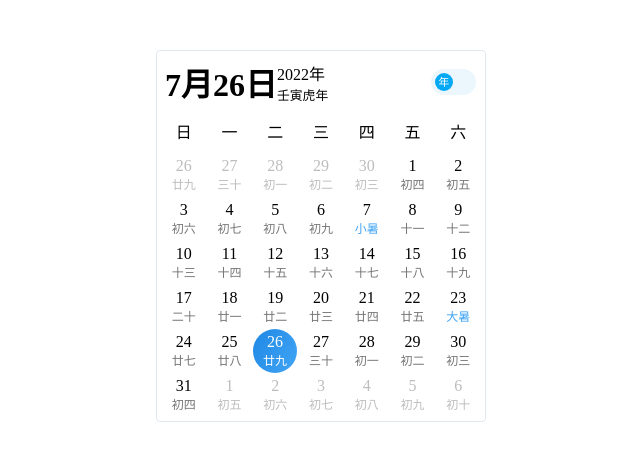
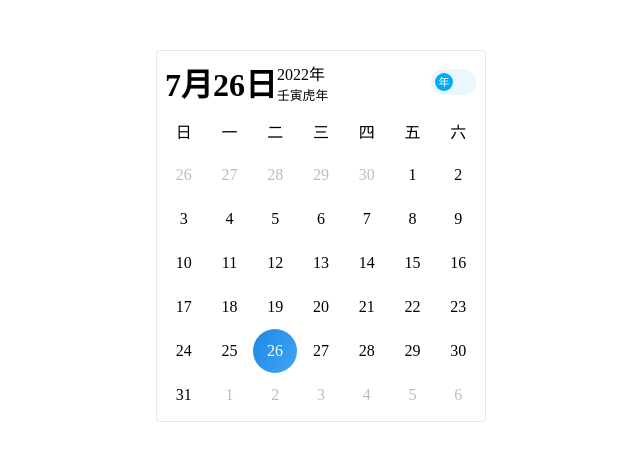
Before and after one commit to react-calendar/calendar, a React (Vite) app: page / in a window 1280 px wide. Shown: the top 460 px of the page, without its empty margins (319-959 px from the left). Built offline with nearby package versions, Linux system fonts and the light colour scheme.

Commit message:
feat: 删掉默认值, 新增左右滑回调

```diff
--- a/src/components/calendar/calendarDay.tsx
+++ b/src/components/calendar/calendarDay.tsx
@@ -1,27 +1,48 @@
+import { useSwiper } from 'swiper/react';
+
 import 'src/styles/layout.scss';
 import 'src/styles/day.scss';
 
 interface DayProps {
   showLunar: boolean;
+  fold: boolean;
   date: DateFullType;
   select: boolean;
-  onDateChange?: (value: DateFullType) => void; // 点击回调
+  onDateChange: (value: DateFullType) => void; // 点击回调
+  prev: (value: DateFullType) => void; // 点击上月日期回调
+  next: (value: DateFullType) => void; // 点击下月日期回调
 }
 
 function CalendarDay(props: DayProps) {
-  const { date, showLunar, select } = props;
+  const { date, showLunar, select, fold, onDateChange, prev, next } = props;
 
+  const swiper = useSwiper();
+
+  // 点击日期事件
   function click(e: DateFullType) {
-    if (typeof props.onDateChange === 'function') {
-      props.onDateChange(e);
+    if (fold) {
+      // 当前处于周视图
+    } else {
+      // 当前处于月视图
+      if (e.state === 'prev') {
+        // 点击的是上个月
+        swiper.slidePrev();
+        prev(e);
+      } else if (e.state === 'next') {
+        // 点击的是下个月
+        swiper.slideNext();
+        next(e);
+      } else {
+        // 点击的是本月
+        onDateChange(e);
+      }
     }
   }
 
   return (
     <div
-      className={`column items-center justify-center day__container ${
-        date.state
-      } ${date.today ? 'today' : ''} ${select ? 'select' : ''}`}
+      className={`column items-center justify-center day__container
+        ${date.state} ${date.today && 'today'} ${select && 'select'}`}
       onClick={() => click(date)}>
       {/* 日期 */}
       <div>{date.day}</div>
@@ -35,8 +56,4 @@ function CalendarDay(props: DayProps) {
   );
 }
 
-CalendarDay.defaultProps = {
-  showLunar: true,
-};
-
 export default CalendarDay;
```
